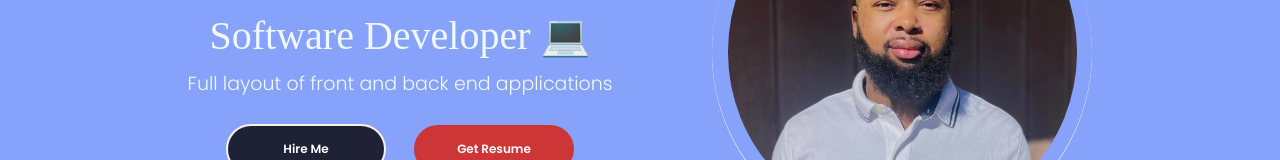
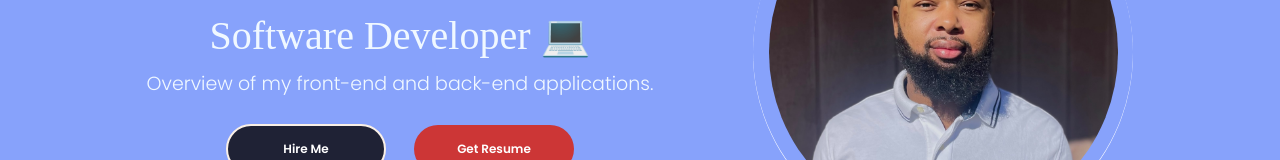
Before and after one commit to tremitch504/Portfolio, a React (Create React App) app in the folder client/: page / in a window 1280 px wide. Shown: the part 138-298 px from the top of the page. Built offline with nearby package versions, Linux system fonts and the light colour scheme; a web font is replaced by a local one.

Commit message:
updated the readme

```diff
--- a/client/src/PortfolioContainer/HomePage/Profile.js
+++ b/client/src/PortfolioContainer/HomePage/Profile.js
@@ -59,7 +59,7 @@ return (
                        /> */}
                     </h1>
                     <span className='role-line-profile'>
-                    Full layout of front and back end applications
+                    Overview of my front-end and back-end applications.
                     </span>
                 </span>
             </div>
```
